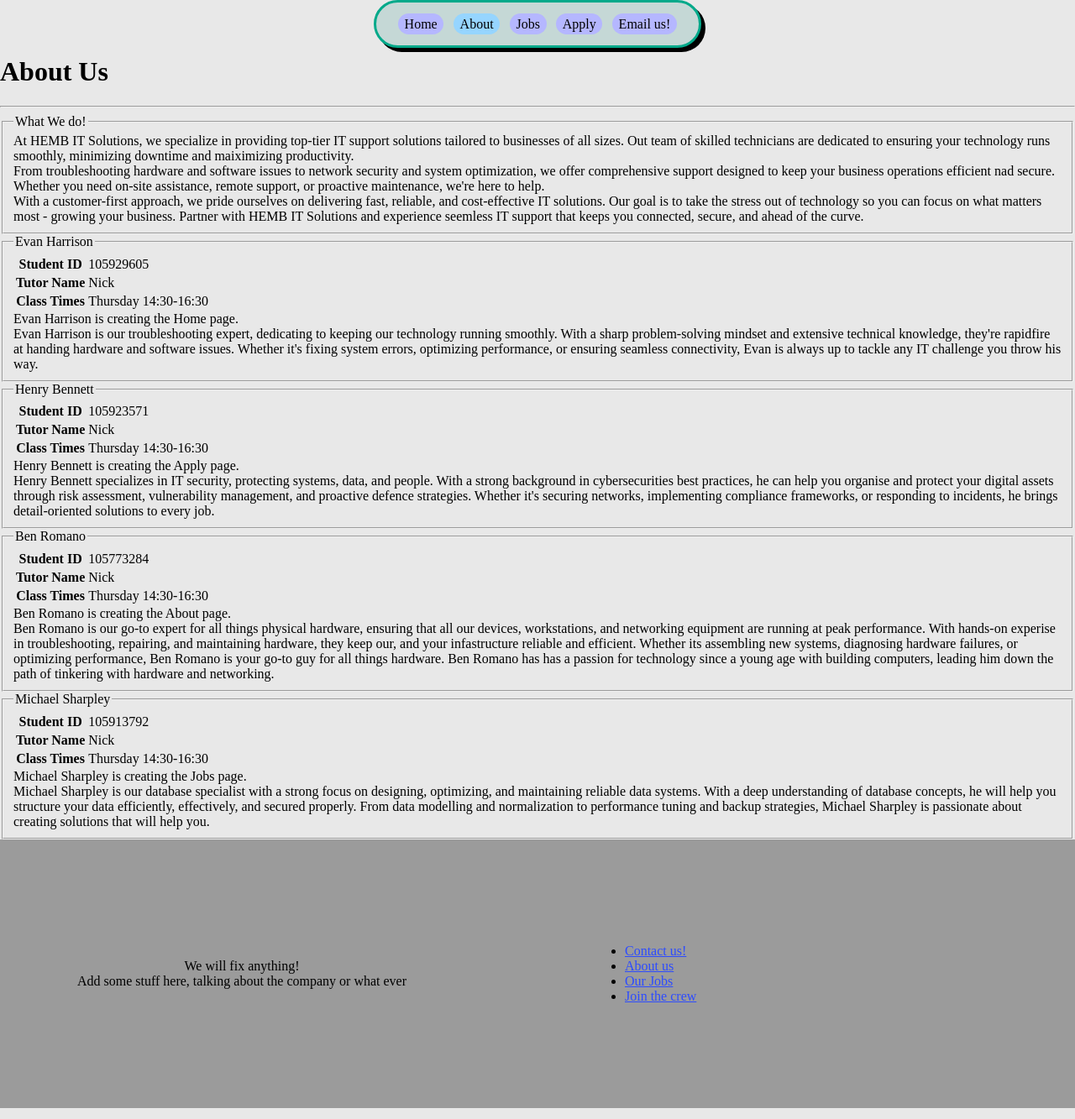
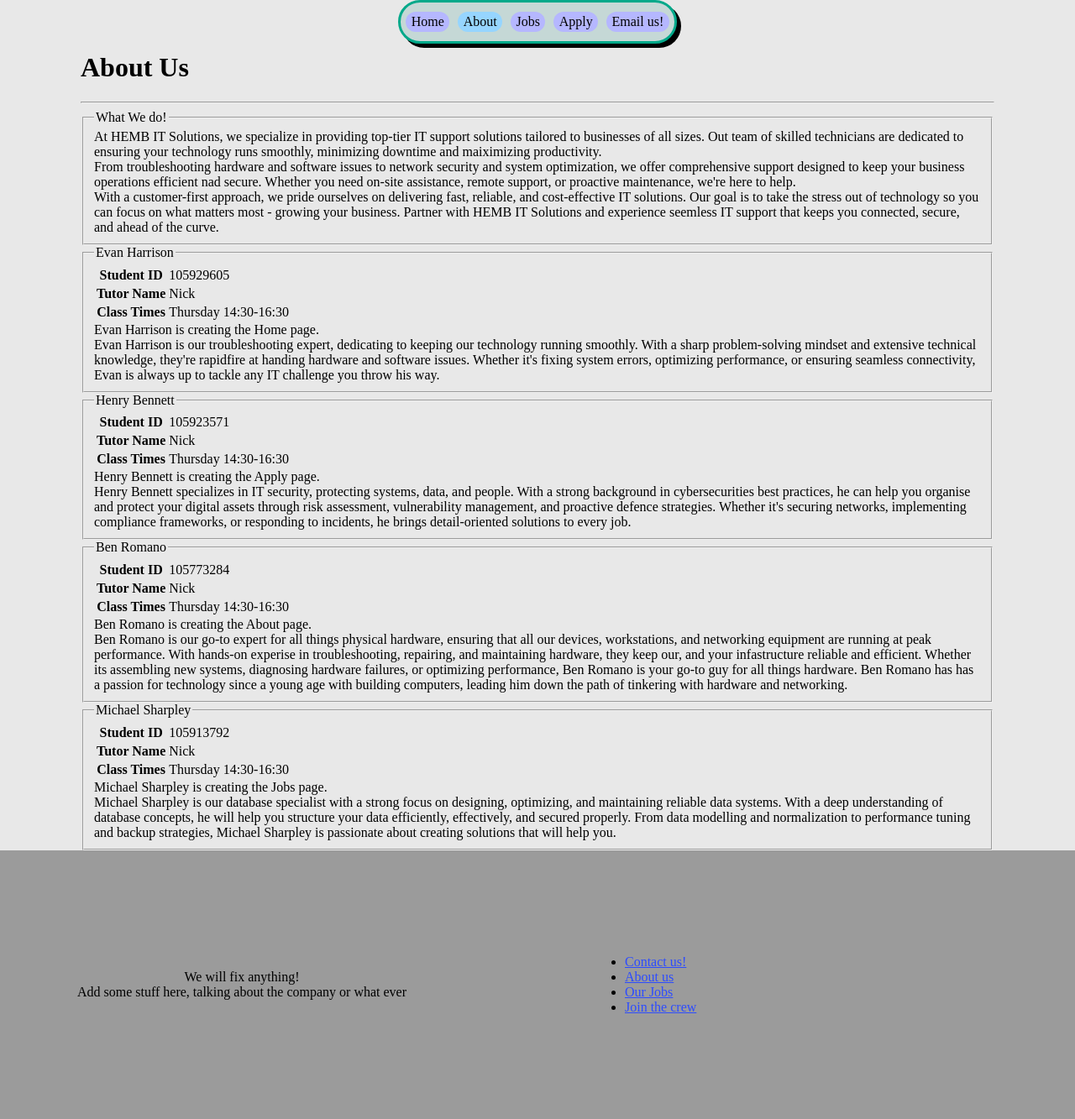
Before and after one commit to SPUDYBRO/HEMB, a PHP site: page /project1/about.html in a window 1280 px wide. Shown: the whole page at 84% size. Run offline with PHP 8.4, Linux system fonts and the light colour scheme.

Commit message:
Small update reshaping the text in About Us

```diff
--- a/project1/about.html
+++ b/project1/about.html
@@ -28,7 +28,7 @@ the techniques you apply in your assignment, and could include:
     <body>
         <!-- body stuff -->
 
-        <main>
+        <main id="About_Main">
             <!-- Main navigation menu that sticks to the top as you scroll down main
             Also note that when you reach the end of main, the nav menu will no longer follow
             -->
--- a/style/styles.css
+++ b/style/styles.css
@@ -140,6 +140,18 @@ This is for styling every single page */
     }
 
 
+/* About_Us.html styling (only put things relevant to index here) */
+
+/* main {
+    width: %70
+} */
+
+#About_Main {
+    width: 85%;
+    margin: 0px auto;
+}
+
+
 
 /* Apply Page Styling */
 
```
